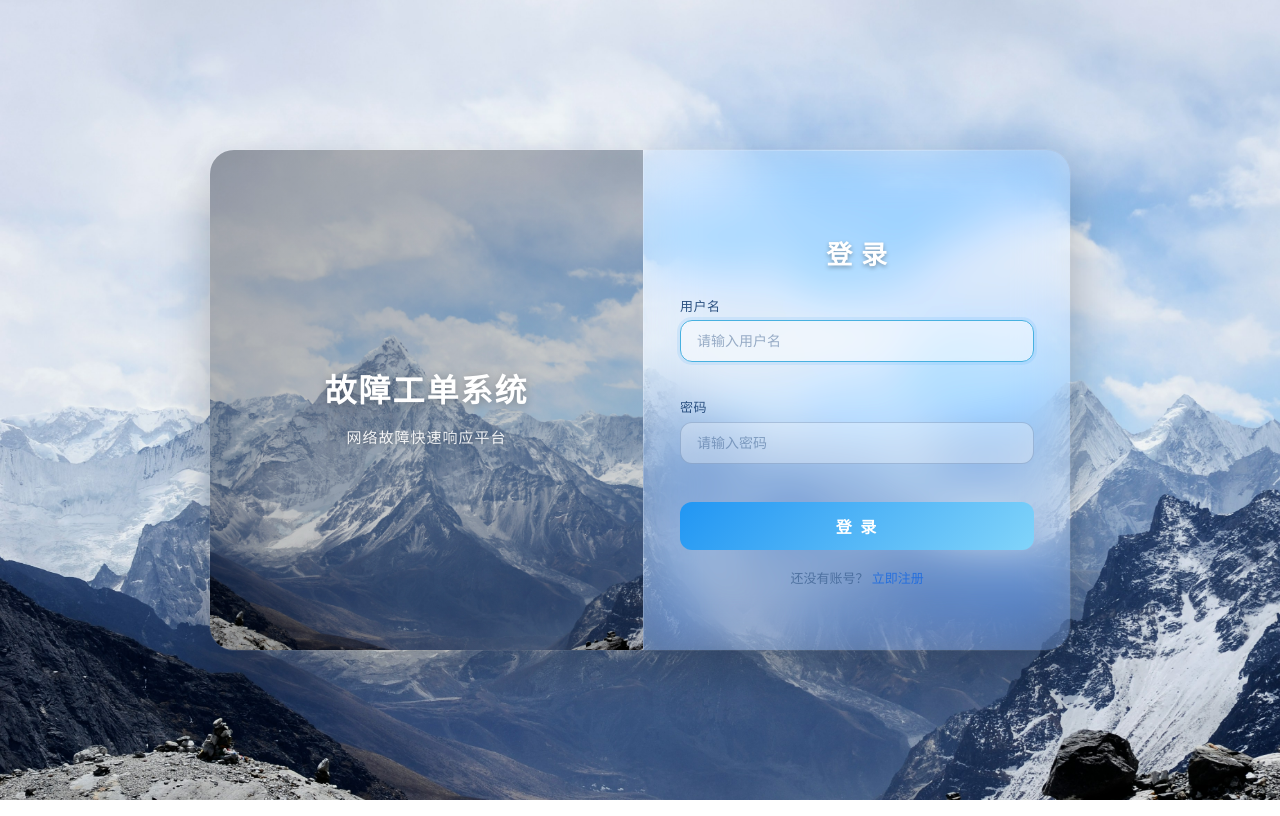
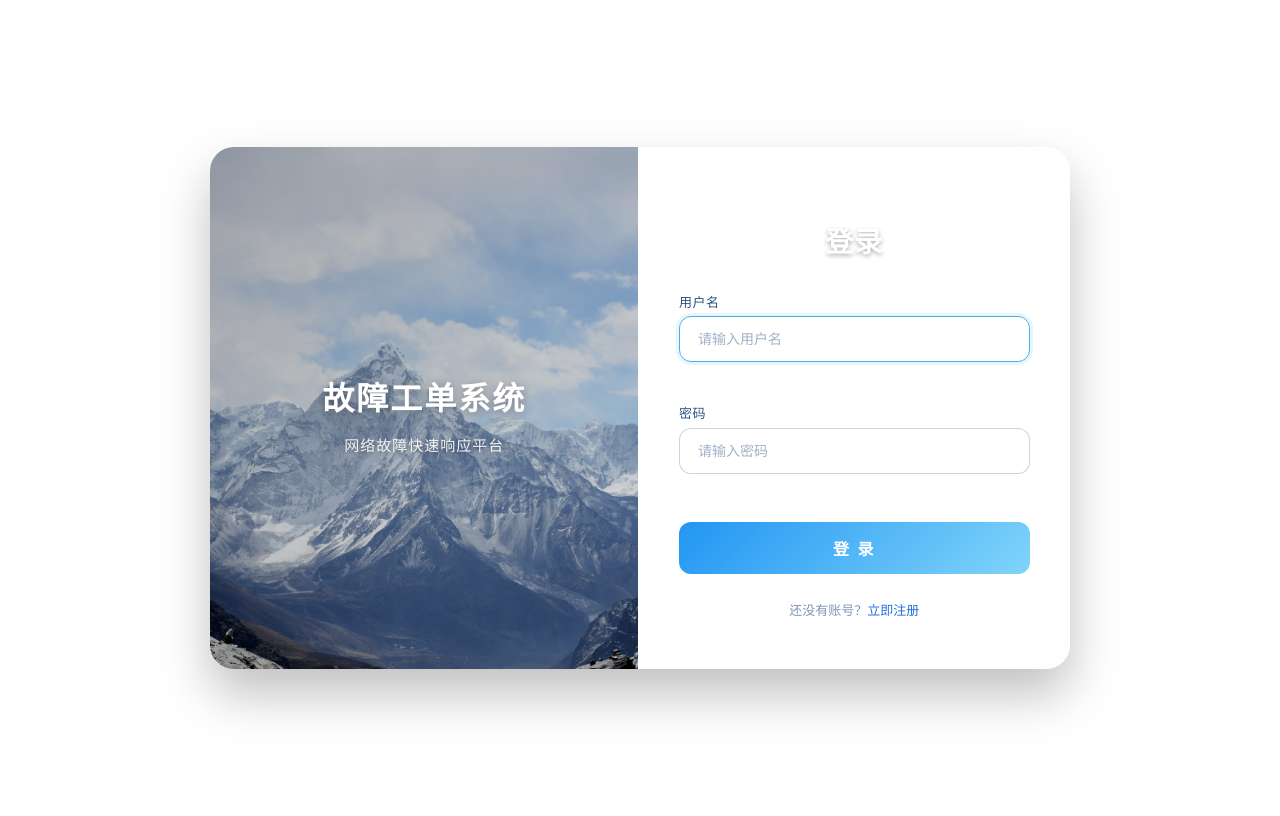
Before and after one commit to xixi2005-j/vue3-glass-login, a Vue app: page / in a window 1280 px wide. Built offline with nearby package versions, Linux system fonts and the light colour scheme.

Commit message:
refactor: 按原项目结构重新封装登录注册组件

```diff
--- a/src/components/GlassmorphismLogin.vue
+++ b/src/components/GlassmorphismLogin.vue
@@ -1,182 +1,250 @@
 <template>
-  <div class="login-page" :style="bgStyle">
-    <div ref="cardRef" class="login-card">
-      <div class="card-left" :style="bgStyle">
+  <div class="login-page">
+    <div class="login-card" ref="cardRef">
+      <div class="card-left">
         <div class="left-content">
           <h2>{{ title }}</h2>
           <p>{{ subtitle }}</p>
         </div>
       </div>
       <div class="card-right">
-        <h2>{{ isLogin ? loginText : '注册账号' }}</h2>
-        <form class="login-form" @submit.prevent="handleSubmit" novalidate>
+        <transition name="page" mode="out-in">
+          <div v-if="isLogin" key="login">
+            <h2>登录</h2>
+            <form class="login-form" @submit.prevent="handleLogin" novalidate>
               <div class="input-group">
-            <label>{{ usernameLabel }}</label>
+                <label>用户名</label>
                 <input
                   ref="usernameInput"
-              v-model="form.username"
+                  v-model="loginForm.username"
                   type="text"
-              :placeholder="usernamePlaceholder"
-              :class="{ 'input-error': errors.username }"
-              @input="clearError('username')"
+                  placeholder="请输入用户名"
+                  :class="{ 'input-error': loginErrors.username }"
+                  @input="clearLoginError('username')"
                 />
-            <span class="error-msg" :class="{ visible: errors.username }">{{ usernameError }}</span>
+                <span class="error-msg" :class="{ visible: loginErrors.username }">请输入用户名</span>
               </div>
               <div class="input-group">
-            <label>{{ passwordLabel }}</label>
+                <label>密码</label>
                 <input
-              v-model="form.password"
+                  v-model="loginForm.password"
                   type="password"
-              :placeholder="passwordPlaceholder"
-              :class="{ 'input-error': errors.password }"
-              @input="clearError('password')"
+                  placeholder="请输入密码"
+                  :class="{ 'input-error': loginErrors.password }"
+                  @input="clearLoginError('password')"
                 />
-            <span class="error-msg" :class="{ visible: errors.password }">{{ passwordError }}</span>
+                <span class="error-msg" :class="{ visible: loginErrors.password }">请输入密码</span>
               </div>
-          <div v-if="!isLogin" class="input-group">
+              <button class="btn-login" type="submit" :disabled="loading">
+                {{ loading ? '登录中...' : '登 录' }}
+              </button>
+              <div class="switch-link">
+                还没有账号？<a href="#" @click.prevent="switchToRegister">立即注册</a>
+              </div>
+            </form>
+          </div>
+          <div v-else key="register">
+            <h2>注册账号</h2>
+            <form class="login-form" @submit.prevent="handleRegister" novalidate>
+              <div class="input-group">
+                <label>用户名</label>
+                <input
+                  ref="usernameInput"
+                  v-model="registerForm.username"
+                  type="text"
+                  placeholder="3-50个字符"
+                  :class="{ 'input-error': registerErrors.username }"
+                  @input="clearRegisterError('username')"
+                />
+                <span class="error-msg" :class="{ visible: registerErrors.username }">{{ registerErrorMsgs.username }}</span>
+              </div>
+              <div class="input-group">
+                <label>密码</label>
+                <input
+                  v-model="registerForm.password"
+                  type="password"
+                  placeholder="至少6位"
+                  :class="{ 'input-error': registerErrors.password }"
+                  @input="clearRegisterError('password')"
+                />
+                <span class="error-msg" :class="{ visible: registerErrors.password }">{{ registerErrorMsgs.password }}</span>
+              </div>
+              <div class="input-group">
                 <label>确认密码</label>
                 <input
-              v-model="form.confirmPassword"
+                  v-model="registerForm.confirmPassword"
                   type="password"
-              placeholder="请再次输入密码"
-              :class="{ 'input-error': errors.confirmPassword }"
-              @input="clearError('confirmPassword')"
+                  placeholder="再次输入密码"
+                  :class="{ 'input-error': registerErrors.confirmPassword }"
+                  @input="clearRegisterError('confirmPassword')"
                 />
-            <span class="error-msg" :class="{ visible: errors.confirmPassword }">两次密码不一致</span>
+                <span class="error-msg" :class="{ visible: registerErrors.confirmPassword }">{{ registerErrorMsgs.confirmPassword }}</span>
               </div>
               <button class="btn-login" type="submit" :disabled="loading">
-            {{ loading ? loadingText : (isLogin ? loginText : '注 册') }}
+                {{ loading ? '注册中...' : '注 册' }}
               </button>
               <div class="switch-link">
-            {{ isLogin ? '还没有账号？' : '已有账号？' }}
-            <a href="#" @click.prevent="toggleMode">{{ isLogin ? '立即注册' : '立即登录' }}</a>
+                已有账号？<a href="#" @click.prevent="switchToLogin">立即登录</a>
               </div>
             </form>
+          </div>
+        </transition>
       </div>
     </div>
   </div>
 </template>
 
 <script setup lang="ts">
-import { ref, reactive, computed, onMounted, nextTick } from 'vue'
+import { ref, reactive, onMounted, nextTick } from 'vue'
 import gsap from 'gsap'
 
 interface LoginForm {
   username: string
   password: string
-  confirmPassword?: string
+}
+
+interface RegisterForm {
+  username: string
+  password: string
+  confirmPassword: string
 }
 
 interface Props {
   backgroundImage?: string
   title?: string
   subtitle?: string
-  loginText?: string
-  loadingText?: string
-  usernameLabel?: string
-  usernamePlaceholder?: string
-  usernameError?: string
-  passwordLabel?: string
-  passwordPlaceholder?: string
-  passwordError?: string
   loading?: boolean
   enableAnimation?: boolean
 }
 
 const props = withDefaults(defineProps<Props>(), {
   backgroundImage: '',
-  title: '欢迎回来',
-  subtitle: '请登录以继续',
-  loginText: '登 录',
-  loadingText: '加载中...',
-  usernameLabel: '用户名',
-  usernamePlaceholder: '请输入用户名',
-  usernameError: '请输入用户名',
-  passwordLabel: '密码',
-  passwordPlaceholder: '请输入密码',
-  passwordError: '请输入密码',
+  title: '故障工单系统',
+  subtitle: '网络故障快速响应平台',
   loading: false,
   enableAnimation: true
 })
 
 const emit = defineEmits<{
   (e: 'login', form: LoginForm): void
-  (e: 'register', form: LoginForm): void
+  (e: 'register', form: { username: string; password: string }): void
 }>()
 
 const isLogin = ref(true)
 const usernameInput = ref<HTMLInputElement>()
 const cardRef = ref<HTMLElement>()
-const form = reactive<LoginForm>({
+
+const loginForm = reactive<LoginForm>({
+  username: '',
+  password: ''
+})
+
+const loginErrors = reactive({
+  username: false,
+  password: false
+})
+
+const registerForm = reactive<RegisterForm>({
   username: '',
   password: '',
   confirmPassword: ''
 })
 
-const errors = reactive({
+const registerErrors = reactive({
   username: false,
   password: false,
   confirmPassword: false
 })
 
-const bgStyle = computed(() => {
-  if (props.backgroundImage) {
-    return { backgroundImage: `url(${props.backgroundImage})` }
-  }
-  return {}
+const registerErrorMsgs = reactive({
+  username: '',
+  password: '',
+  confirmPassword: ''
 })
 
-function clearError(field: 'username' | 'password' | 'confirmPassword') {
-  errors[field] = false
+function clearLoginError(field: 'username' | 'password') {
+  loginErrors[field] = false
 }
 
-function toggleMode() {
-  if (!cardRef.value) return
+function clearRegisterError(field: 'username' | 'password' | 'confirmPassword') {
+  registerErrors[field] = false
+  registerErrorMsgs[field] = ''
+}
 
-  const formEl = cardRef.value.querySelector('.login-form')
-  if (!formEl) return
-
-  gsap.to(formEl, {
-    opacity: 0,
-    x: isLogin.value ? -20 : 20,
-    duration: 0.25,
-    ease: 'power2.in',
-    onComplete: () => {
-      isLogin.value = !isLogin.value
-      form.username = ''
-      form.password = ''
-      form.confirmPassword = ''
-      errors.username = false
-      errors.password = false
-      errors.confirmPassword = false
-
+function switchToRegister() {
+  isLogin.value = false
+  loginForm.username = ''
+  loginForm.password = ''
+  loginErrors.username = false
+  loginErrors.password = false
   nextTick(() => {
-        gsap.fromTo(formEl,
-          { opacity: 0, x: isLogin.value ? 20 : -20 },
-          { opacity: 1, x: 0, duration: 0.25, ease: 'power2.out' }
-        )
     usernameInput.value?.focus()
-      })
-    }
+    animateForm()
   })
 }
 
-function handleSubmit() {
-  errors.username = !form.username.trim()
-  errors.password = !form.password.trim()
-
-  if (errors.username || errors.password) return
-
-  if (!isLogin.value) {
-    errors.confirmPassword = form.password !== form.confirmPassword
-    if (errors.confirmPassword) return
+function switchToLogin() {
+  isLogin.value = true
+  registerForm.username = ''
+  registerForm.password = ''
+  registerForm.confirmPassword = ''
+  registerErrors.username = false
+  registerErrors.password = false
+  registerErrors.confirmPassword = false
+  nextTick(() => {
+    usernameInput.value?.focus()
+    animateForm()
+  })
 }
 
-  if (isLogin.value) {
-    emit('login', { username: form.username, password: form.password })
-  } else {
-    emit('register', { username: form.username, password: form.password })
+function animateForm() {
+  if (!cardRef.value) return
+
+  const tl = gsap.timeline()
+  tl.fromTo(cardRef.value.querySelectorAll('.input-group'),
+    { opacity: 0, x: 15 },
+    { opacity: 1, x: 0, duration: 0.35, stagger: 0.08, ease: 'power2.out' }
+  )
+  tl.fromTo(cardRef.value.querySelector('.btn-login'),
+    { opacity: 0, y: 10 },
+    { opacity: 1, y: 0, duration: 0.3, ease: 'power2.out' },
+    '-=0.15'
+  )
 }
+
+function handleLogin() {
+  loginErrors.username = !loginForm.username.trim()
+  loginErrors.password = !loginForm.password.trim()
+
+  if (loginErrors.username || loginErrors.password) return
+
+  emit('login', { username: loginForm.username, password: loginForm.password })
+}
+
+function handleRegister() {
+  let hasError = false
+
+  if (!registerForm.username.trim() || registerForm.username.length < 3) {
+    registerErrors.username = true
+    registerErrorMsgs.username = '用户名至少3个字符'
+    hasError = true
+  }
+
+  if (!registerForm.password || registerForm.password.length < 6) {
+    registerErrors.password = true
+    registerErrorMsgs.password = '密码至少6位'
+    hasError = true
+  }
+
+  if (registerForm.password !== registerForm.confirmPassword) {
+    registerErrors.confirmPassword = true
+    registerErrorMsgs.confirmPassword = '两次密码不一致'
+    hasError = true
+  }
+
+  if (hasError) return
+
+  emit('register', { username: registerForm.username, password: registerForm.password })
 }
 
 onMounted(() => {
@@ -203,27 +271,17 @@ onMounted(() => {
 
 <style scoped>
 .login-page {
-  position: fixed;
-  top: 0;
-  left: 0;
-  right: 0;
-  bottom: 0;
+  min-height: 100vh;
   display: flex;
   justify-content: center;
   align-items: center;
   font-family: 'Segoe UI', Tahoma, Geneva, Verdana, sans-serif;
-  background: #1a1a2e;
-  background-size: cover;
-  background-position: center;
-  overflow: hidden;
 }
 
 .login-card {
   display: flex;
   width: 860px;
-  max-width: 90vw;
-  height: 500px;
-  max-height: 90vh;
+  min-height: 500px;
   border-radius: 24px;
   overflow: hidden;
   box-shadow:
@@ -234,9 +292,7 @@ onMounted(() => {
 
 .card-left {
   flex: 1.1;
-  background: #2c3e50;
-  background-size: cover;
-  background-position: center;
+  background: url('@/assets/background.jpg') center / cover no-repeat;
   display: flex;
   align-items: center;
   justify-content: center;
@@ -278,14 +334,13 @@ onMounted(() => {
   background: rgba(255, 255, 255, 0.15);
   backdrop-filter: blur(25px) saturate(180%);
   -webkit-backdrop-filter: blur(25px) saturate(180%);
-  padding: 40px 36px;
+  padding: 50px 40px;
   display: flex;
   flex-direction: column;
   justify-content: center;
   border-left: 1px solid rgba(255, 255, 255, 0.2);
   position: relative;
   will-change: transform;
-  overflow-y: auto;
 }
 
 .card-right::before {
@@ -299,10 +354,10 @@ onMounted(() => {
 }
 
 .card-right h2 {
-  font-size: 26px;
+  font-size: 28px;
   font-weight: 600;
   color: #fff;
-  margin-bottom: 24px;
+  margin-bottom: 32px;
   text-align: center;
   text-shadow: 0 2px 4px rgba(0, 0, 0, 0.3);
   letter-spacing: 1px;
@@ -311,7 +366,7 @@ onMounted(() => {
 .login-form {
   display: flex;
   flex-direction: column;
-  gap: 14px;
+  gap: 18px;
 }
 
 .input-group {
@@ -319,7 +374,7 @@ onMounted(() => {
   flex-direction: column;
   gap: 0;
   position: relative;
-  padding-bottom: 20px;
+  padding-bottom: 22px;
 }
 
 .input-group label {
@@ -332,7 +387,7 @@ onMounted(() => {
 
 .input-group input {
   width: 100%;
-  padding: 12px 16px;
+  padding: 14px 18px;
   border: 1px solid rgba(44, 82, 130, 0.25);
   border-radius: 12px;
   font-size: 14px;
@@ -378,7 +433,7 @@ onMounted(() => {
 
 .btn-login {
   width: 100%;
-  padding: 12px;
+  padding: 14px;
   background: linear-gradient(135deg, #2196F3, #81D4FA);
   color: #fff;
   border: none;
@@ -387,7 +442,7 @@ onMounted(() => {
   font-weight: 600;
   cursor: pointer;
   transition: all 0.3s ease;
-  margin-top: 4px;
+  margin-top: 8px;
   letter-spacing: 2px;
   position: relative;
   overflow: hidden;
@@ -415,7 +470,7 @@ onMounted(() => {
   text-align: center;
   font-size: 13px;
   color: rgba(44, 82, 130, 0.6);
-  margin-top: 4px;
+  margin-top: 8px;
 }
 
 .switch-link a {
@@ -430,31 +485,25 @@ onMounted(() => {
   text-decoration: underline;
 }
 
-@media (max-width: 768px) {
-  .login-card {
-    flex-direction: column;
-    width: 90vw;
-    height: auto;
-    max-height: 90vh;
+/* 页面切换动画 - 和原项目一致 */
+.page-enter-active,
+.page-leave-active {
+  transition: transform 0.5s ease, opacity 0.3s ease;
 }
 
-  .card-left {
-    flex: none;
-    min-height: 160px;
+.page-enter-from {
+  opacity: 0;
+  transform: scale(0.96) translateY(10px);
 }
 
-  .card-right {
-    flex: none;
-    padding: 24px 20px;
+.page-leave-to {
+  opacity: 0;
+  transform: scale(1.02) translateY(-10px);
 }
 
-  .left-content h2 {
-    font-size: 24px;
-  }
-
-  .card-right h2 {
-    font-size: 22px;
-    margin-bottom: 16px;
-  }
+.page-enter-to,
+.page-leave-from {
+  opacity: 1;
+  transform: scale(1) translateY(0);
 }
 </style>
```
Lines whose indentation alone changed are shown as unchanged.
